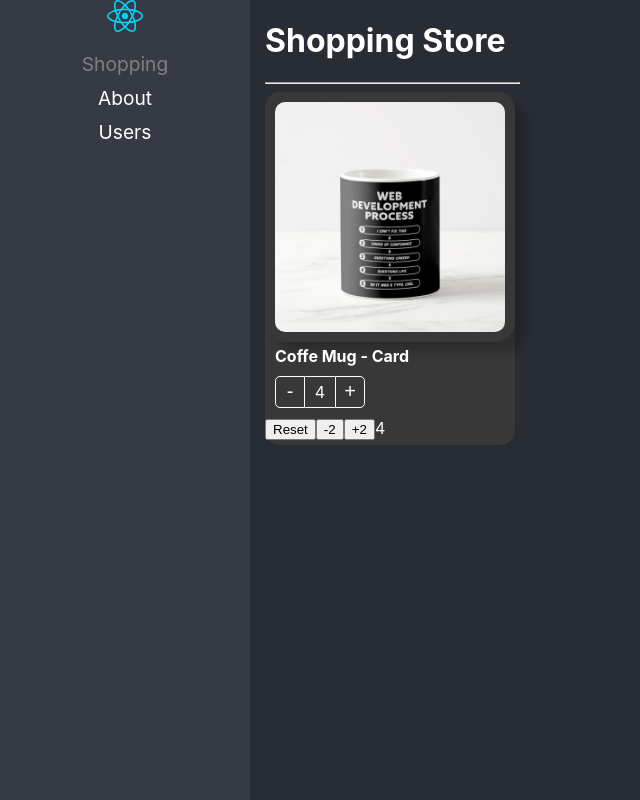
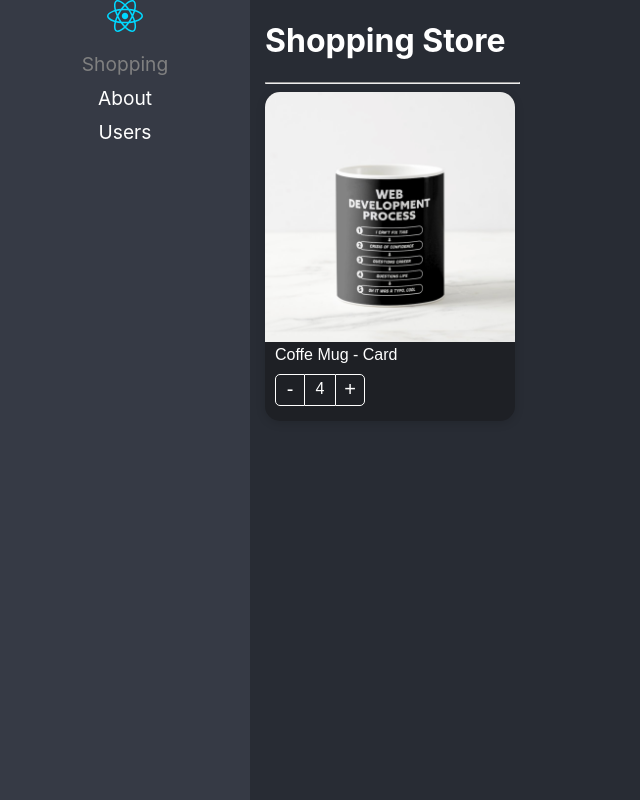
Before and after one commit to FernandoMG81/react-app, a React (Vite) app: page /home in a window 1280 px wide. Shown: the whole page, without its empty margins (0-640 px from the left). Built offline with nearby package versions, Linux system fonts and the light colour scheme.

Commit message:
pre-npm listo

```diff
--- a/src/02-component-patterns/pages/ShoppingPage.tsx
+++ b/src/02-component-patterns/pages/ShoppingPage.tsx
@@ -12,7 +12,6 @@
       <hr />
       <ProductCard
         key={ product.id }
-        className='bg-dark text-white'
         product={ product }
         initialValues={{
           count:4,
@@ -22,22 +21,9 @@
           {
             ({ count, isMaxCountReached, reset, increaseBy  }) => (
               <>
-                <ProductImage
-                  style={{
-                    boxShadow: '10px 10px 10px rgba(0,0,0,0.2)'
-                  }}
-                  className='custom-image'/>
-                <ProductTitle className='text-bold'/>
-                <ProductButtons className='custom-buttons' />
-
-                <button onClick={ reset }>Reset</button>
-                <button onClick={() => increaseBy(-2)}>-2</button>
-                {
-                  !isMaxCountReached && (
-                    <button onClick={() => increaseBy(+2)}>+2</button>
-                  )
-                }
-                <span>{ count }</span>
+                <ProductImage />
+                <ProductTitle />
+                <ProductButtons />
               </>
             )
           }
--- a/src/02-component-patterns/styles/styles.module.css
+++ b/src/02-component-patterns/styles/styles.module.css
@@ -1,10 +1,12 @@
 
 
 .productCard {
-    background-color: white;
+    background-color: #1E2025;
     border-radius: 15px;
-    color: black;
+    box-shadow: 0px 2px 10px rgba(0,0,0,0.15);
+    color: white;
     padding-bottom: 5px;
+    font-family: Arial, Helvetica, sans-serif;
     width: 250px;
     margin-right: 5px;
     margin-top: 5px;
@@ -28,8 +30,9 @@
 .buttonMinus {
     cursor: pointer;
     background-color: transparent;
-    border: 1px solid black;
+    border: 1px solid white;
     border-radius: 5px 0px 0px 5px;
+    color: white;
     font-size: 20px;
     width: 30px;
 }
@@ -39,8 +42,9 @@
 }
 
 .countLabel {
-    border-bottom: 1px solid black;
-    border-top: 1px solid black;
+    border-bottom: 1px solid white;
+    border-top: 1px solid white;
+    color: white;
     font-size: 16px;
     height: 25px;
     padding-top: 5px;
@@ -51,8 +55,9 @@
 .buttonAdd {
     cursor: pointer;
     background-color: transparent;
-    border: 1px solid black;
+    border: 1px solid white;
     border-radius: 0px 5px 5px 0px;
+    color: white;
     font-size: 20px;
     width: 30px;
 }
@@ -61,6 +66,7 @@
     background-color: rgba(0, 0, 0, 0.1);
 }
 
+
 .disabled {
     border-color: grey !important;
     border-left: 1px solid white !important;
```
